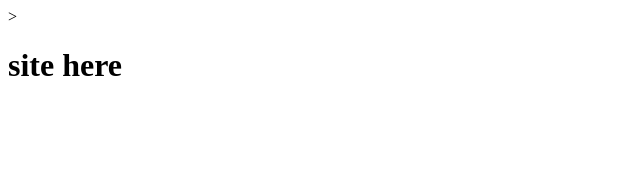
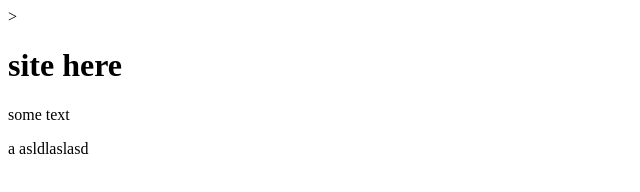
Before and after one commit to durodxana/site, a plain HTML site: page site/index.html in a window 1280 px wide. Shown: the whole page, without its empty margins (0-640 px from the left). Drawn offline with Linux system fonts and the light colour scheme.

Commit message:
second commit

```diff
--- a/site/index.html
+++ b/site/index.html
@@ -7,5 +7,7 @@
 </head>
 <body>
 		<h1>site here</h1>
+		<p>some text</p>
+		<p>a asldlaslasd</p>
 </body>
 </html>
```
